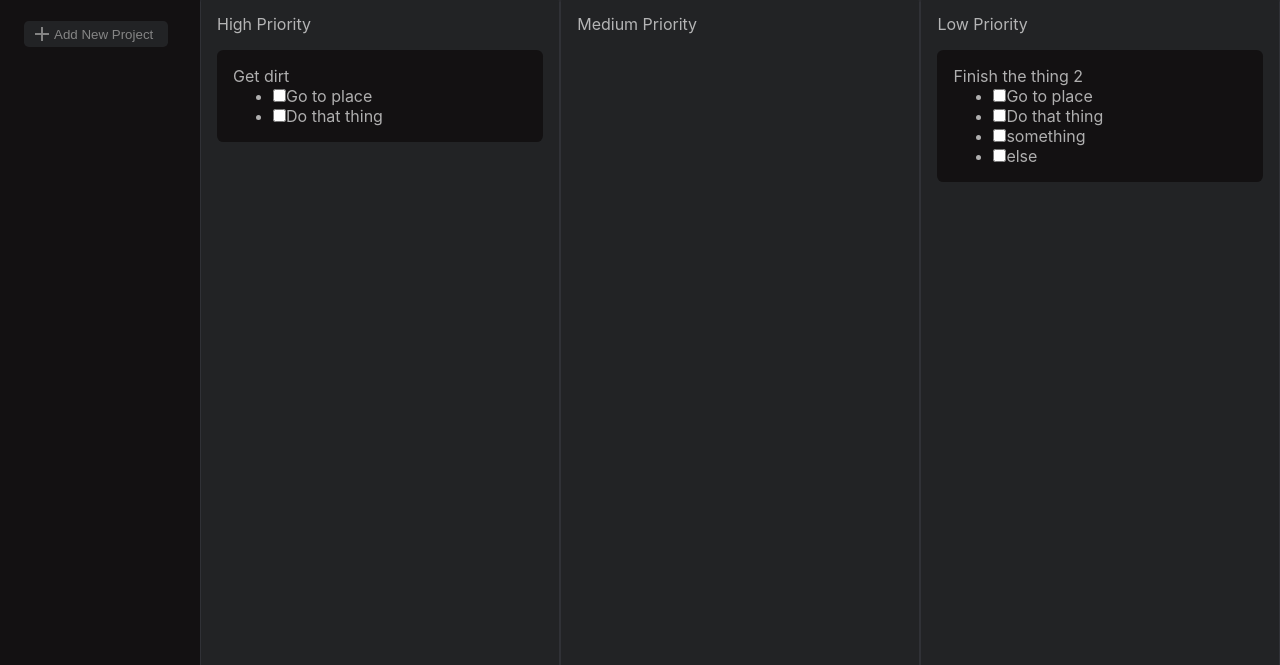
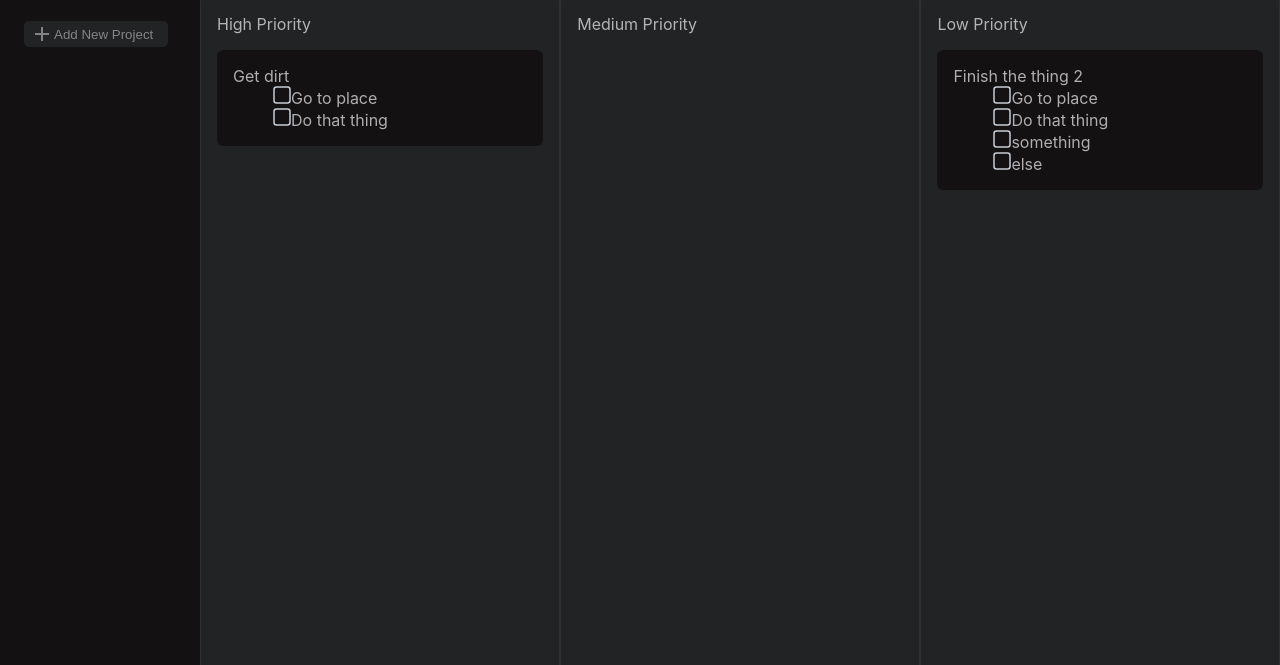
Before and after one commit to JS-Law/get-it-done, a website built with webpack: page src/index.html in a window 1280 px wide. Both pictures are taken after a click on the link "Finish Todo List". Shown: the part 135-800 px from the top of the page. Built offline with nearby package versions, Linux system fonts and the light colour scheme; a web font is replaced by a local one.

Commit message:
Add check box to subchecklist

```diff
--- a/src/helpers.js
+++ b/src/helpers.js
@@ -168,25 +168,67 @@
 
         task.checkList.forEach((item, index) => {
             const listItem = document.createElement('li');
-            listItem.className = 'subchecklist'
+            listItem.className = 'subchecklist';
+
+            // Create the container for the checkbox
+            const container = document.createElement('div');
+            container.className = 'container';
+
+            // Create the checkbox input
             const checkbox = document.createElement('input');
             checkbox.type = 'checkbox';
-            checkbox.id = `check-${task.name}-${index}`;
+            checkbox.id = `cbx-${task.name}-${index}`;  // Unique ID for each checkbox
+            checkbox.style.display = 'none';  // Hide the default checkbox
+
+            // Create the label and SVG for the styled checkbox
+            const label = document.createElement('label');
+            label.setAttribute('for', checkbox.id);
+            label.className = 'check';
+
+            const svg = document.createElementNS("http://www.w3.org/2000/svg", "svg");
+            svg.setAttribute("width", "18px");
+            svg.setAttribute("height", "18px");
+            svg.setAttribute("viewBox", "0 0 18 18");
+
+            const path = document.createElementNS("http://www.w3.org/2000/svg", "path");
+            path.setAttribute("d", "M1,9 L1,3.5 C1,2 2,1 3.5,1 L14.5,1 C16,1 17,2 17,3.5 L17,14.5 C17,16 16,17 14.5,17 L3.5,17 C2,17 1,16 1,14.5 L1,9 Z");
+
+            const polyline = document.createElementNS("http://www.w3.org/2000/svg", "polyline");
+            polyline.setAttribute("points", "1 9 7 14 15 4");
+
+            // Append SVG elements to the label
+            svg.appendChild(path);
+            svg.appendChild(polyline);
+            label.appendChild(svg);
+
+            // Append the checkbox and label to the container
+            container.appendChild(checkbox);
+            container.appendChild(label);
+
+            // Append the container (checkbox) to the list item
+            listItem.appendChild(container);
+
+            // Create a separate span for the task content (item)
+            const taskContent = document.createElement('span');
+            taskContent.textContent = item;  // Set the task content here
+            listItem.appendChild(taskContent);
+
+            // Add event listener for the checkbox
             checkbox.addEventListener('change', () => {
                 if (checkbox.checked) {
-                    listItem.style.display = 'none'; // Hide the item when checked
-                    task.removeItemFromCheckList(item);
+                    listItem.classList.add('completed');  // Cross out the item
+                    setTimeout(() => {
+                        listItem.style.display = 'none';  // Hide the item after the fade-out
+                        task.removeItemFromCheckList(item);
+                    }, 1000);  // Adjust the timeout to match the fade-out duration
                 }
             });
 
-            const label = document.createElement('label');
-            label.setAttribute('for', checkbox.id);
-            label.textContent = item;
-
-            listItem.appendChild(checkbox);
-            listItem.appendChild(label);
+            // Finally, append the list item to the checklist
             checklist.appendChild(listItem);
         });
+
+
         taskElement.appendChild(checklist)
         switch (task.priority) {
             case 'High':
--- a/src/styles.css
+++ b/src/styles.css
@@ -441,3 +441,90 @@
     background-color: var(--primary-color);
     border-radius: .3rem;
 }
+
+.checklist{
+    list-style-type: none;
+}
+
+.subchecklist {
+    transition: all 0.5s ease; /* Smooth transition for crossing out */
+}
+
+.subchecklist.completed {
+    text-decoration: line-through; /* Cross out the text */
+    opacity: 0; /* Fade out the element */
+    transition: opacity 2s ease-out; /* Smooth fade out */
+}
+.container {
+    display: inline-block; /* Ensures the container is inline with the text */
+}
+
+.check {
+  cursor: pointer;
+  position: relative;
+  margin: auto;
+  width: 18px;
+  height: 18px;
+  -webkit-tap-highlight-color: transparent;
+  transform: translate3d(0, 0, 0);
+}
+
+.check:before {
+  content: "";
+  position: absolute;
+  top: -15px;
+  left: -15px;
+  width: 48px;
+  height: 48px;
+  border-radius: 50%;
+  background: rgba(34,50,84,0.03);
+  opacity: 0;
+  transition: opacity 0.2s ease;
+}
+
+.check svg {
+  position: relative;
+  z-index: 1;
+  fill: none;
+  stroke-linecap: round;
+  stroke-linejoin: round;
+  stroke: #c8ccd4;
+  stroke-width: 1.5;
+  transform: translate3d(0, 0, 0);
+  transition: all 0.2s ease;
+}
+
+.check svg path {
+  stroke-dasharray: 60;
+  stroke-dashoffset: 0;
+}
+
+.check svg polyline {
+  stroke-dasharray: 22;
+  stroke-dashoffset: 66;
+}
+
+.check:hover:before {
+  opacity: 1;
+}
+
+.check:hover svg {
+    stroke: var(--tertiary-color);
+  /* stroke: #4285f4; */
+}
+
+input[type="checkbox"]:checked + .check svg {
+  /* stroke: #4285f4; */
+  stroke: var(--tertiary-color);
+}
+
+input[type="checkbox"]:checked + .check svg path {
+  stroke-dashoffset: 60;
+  transition: all 0.3s linear;
+}
+
+input[type="checkbox"]:checked + .check svg polyline {
+  stroke-dashoffset: 42;
+  transition: all 0.2s linear;
+  transition-delay: 0.15s;
+}
```
Also changed, not shown: dist/bundle.js.
